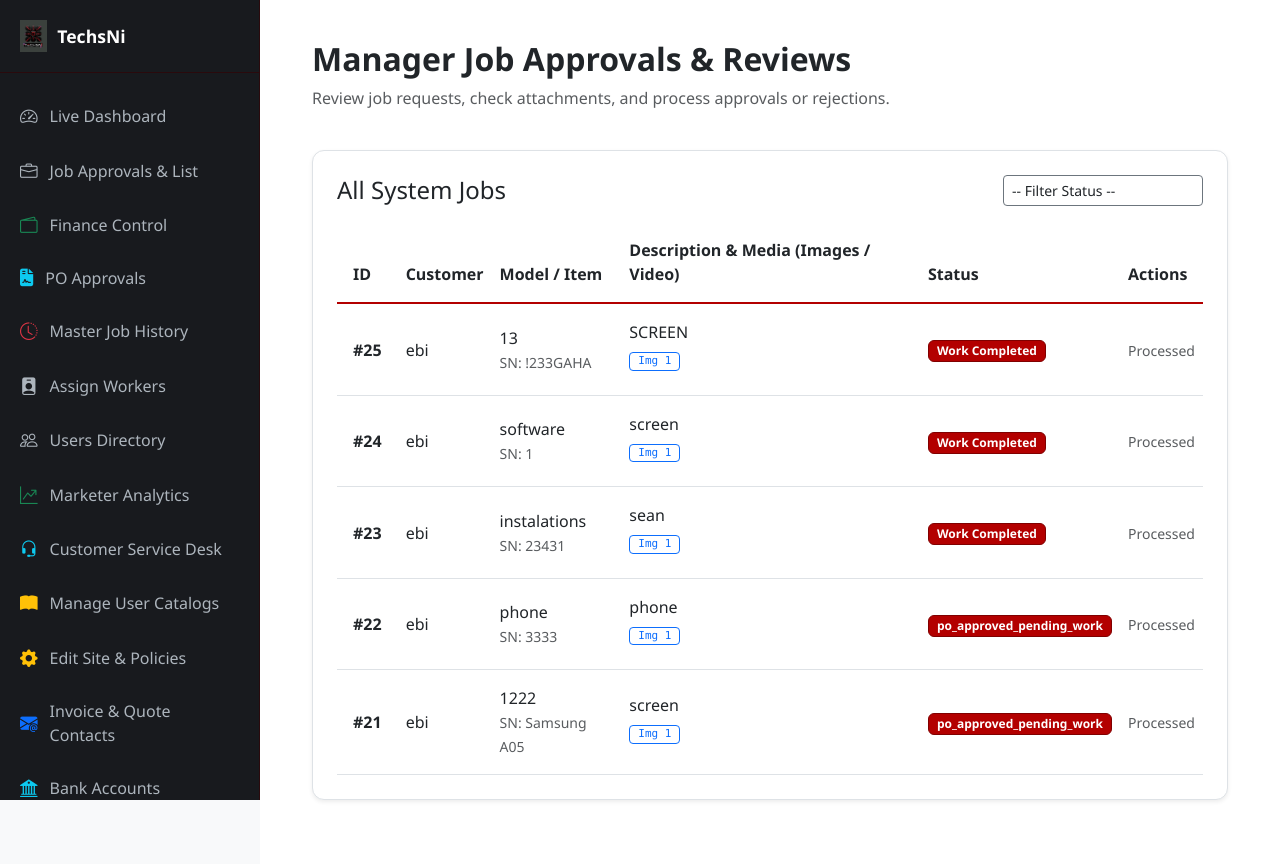
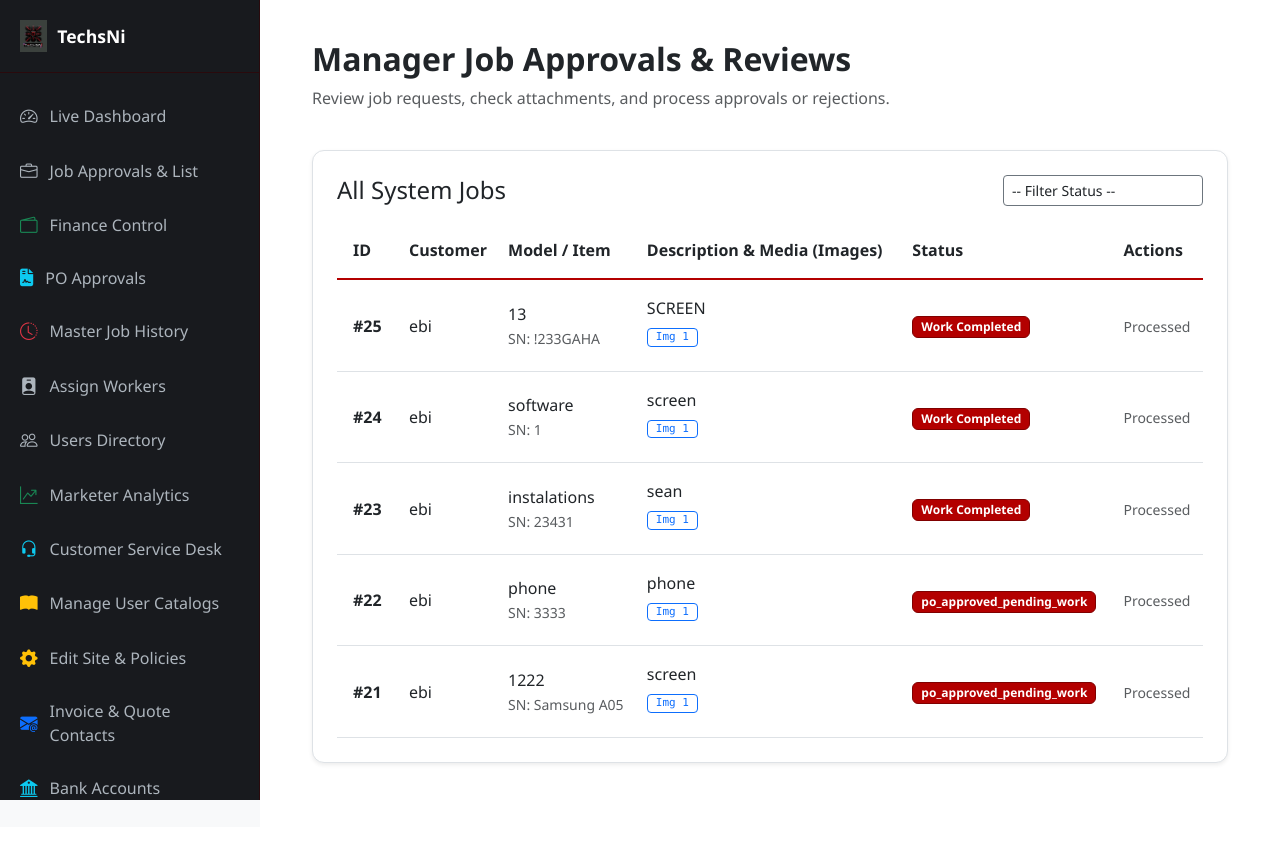
Before and after one commit to fortuneibrahim1/TechsNi, a Django app: page /services/dashboard/manager/jobs/ in a window 1280 px wide. After the commit the page ends 800 px from the top, so only its background shows below. Run offline with Django 5.2, Linux system fonts and the light colour scheme; a user stored in the database is signed in; data comes from the database, SQL or seed files in the repository.

Commit message:
Finalize removal of video feature from manager jobs and customer forms

```diff
--- a/services/templates/services/dashboards/Manager_jobs.html
+++ b/services/templates/services/dashboards/Manager_jobs.html
@@ -35,7 +35,7 @@
                             <th class="py-3 px-3">ID</th>
                             <th class="py-3">Customer</th>
                             <th class="py-3">Model / Item</th>
-                            <th class="py-3">Description & Media (Images / Video)</th>
+                            <th class="py-3">Description & Media (Images)</th>
                             <th class="py-3">Status</th>
                             <th class="py-3">Actions</th>
                         </tr>
@@ -61,33 +61,6 @@
                                     <a href="{{ job.image3.url }}" target="_blank" class="btn btn-outline-primary btn-sm py-0 px-2 font-monospace" style="font-size: 11px;">Img 3</a>
                                     {% endif %}
                                 </div>
-
-                                <!-- Video Player Trigger / Embedded element -->
-                                {% if job.video %}
-                                <div>
-                                    <button type="button" class="btn btn-sm btn-dark py-0 px-2" style="font-size: 11px;" data-bs-toggle="modal" data-bs-target="#videoModal{{ job.id }}">
-                                        <i class="bi bi-play-circle me-1"></i> Watch Video
-                                    </button>
-                                </div>
-
-                                <!-- Video Modal -->
-                                <div class="modal fade" id="videoModal{{ job.id }}" tabindex="-1">
-                                    <div class="modal-dialog modal-dialog-centered">
-                                        <div class="modal-content bg-dark text-white border-0 shadow">
-                                            <div class="modal-header border-secondary py-2">
-                                                <h6 class="modal-title fw-bold">Customer Video - Job #{{ job.id }}</h6>
-                                                <button type="button" class="btn-close btn-close-white" data-bs-dismiss="modal"></button>
-                                            </div>
-                                            <div class="modal-body p-2 text-center">
-                                                <video controls class="w-100 rounded" style="max-height: 350px;">
-                                                    <source src="{{ job.video.url }}" type="video/mp4">
-                                                    Your browser does not support video playback.
-                                                </video>
-                                            </div>
-                                        </div>
-                                    </div>
-                                </div>
-                                {% endif %}
                             </td>
                             <td class="py-3">
                                 <span class="badge px-2 py-1" style="background-color: #b30000; color: #ffffff; border: 1px solid #800000;">{{ job.get_status_display }}</span>
```
